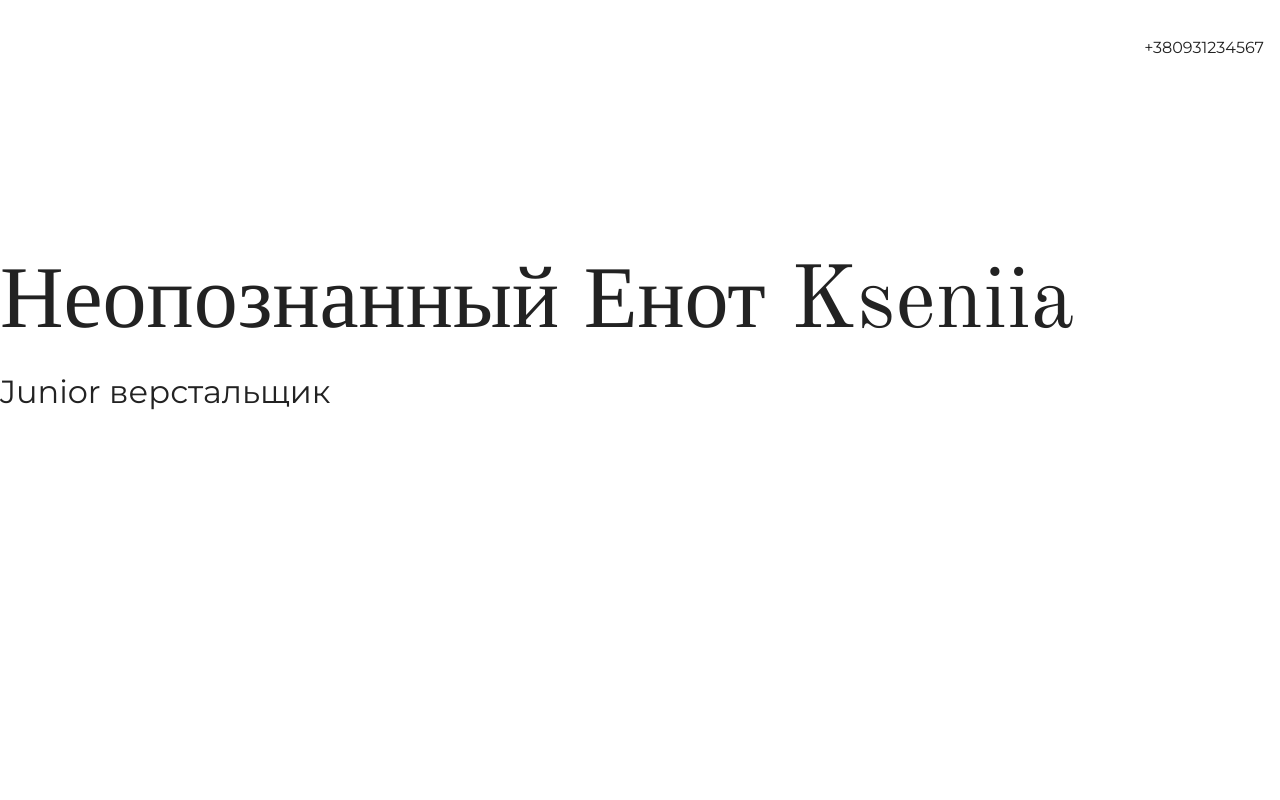
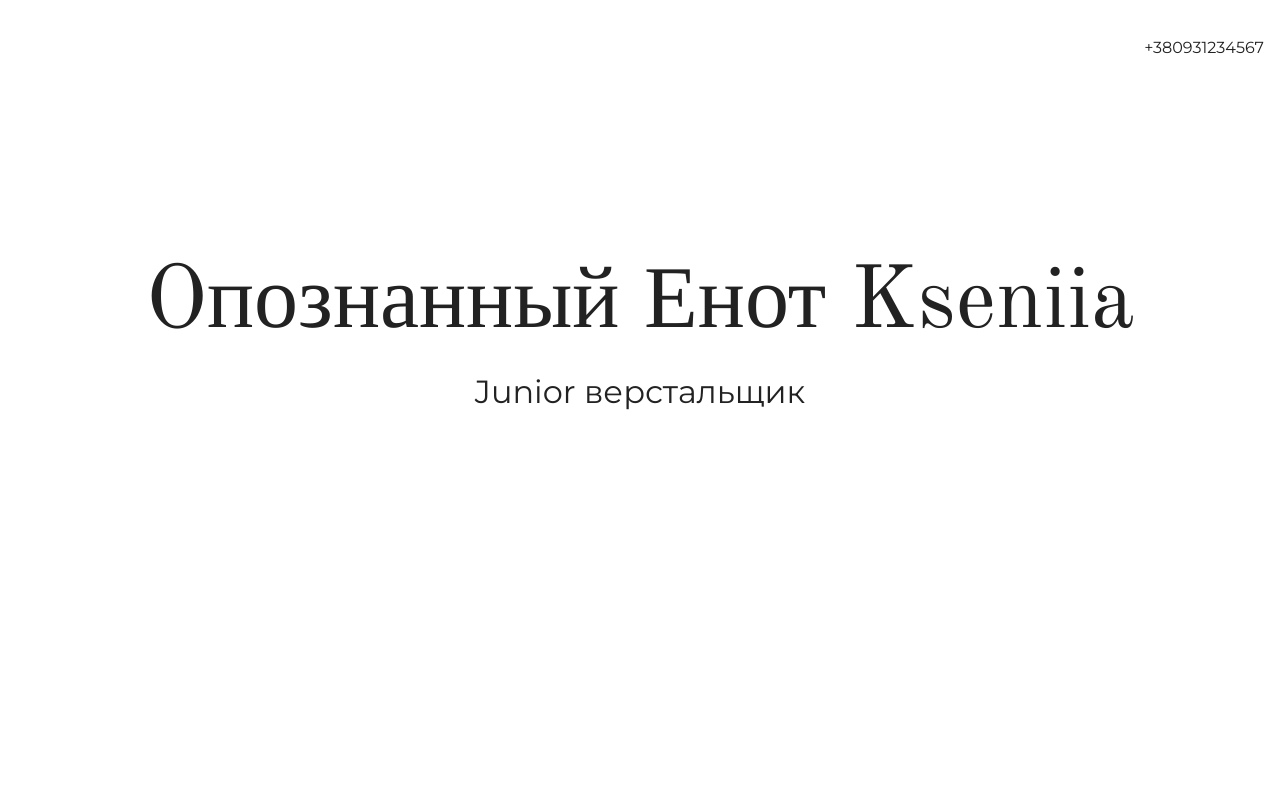
Before and after one commit to ksy-bit/my-site, a plain HTML site: page index.html in a window 1280 px wide. Shown: the top 800 px of the page. Drawn offline with nearby package versions, Linux system fonts and the light colour scheme.

Commit message:
Add files via upload
изменение текста на главной странице

```diff
--- a/index.html
+++ b/index.html
@@ -15,10 +15,10 @@
     </header>
 
     <section class="hero-image">
-      <div class="container"></div>
-      <h1 class="heading">Неопознанный Енот Kseniia</h1>
+      <div class="container">
+       <h1 class="heading">Oпознанный Енот Kseniia</h1>
+       <p>Junior верстальщик</p>
     </div>
-      <p>Junior верстальщик</p>
     </section>
 
     <section class="intro">
```
